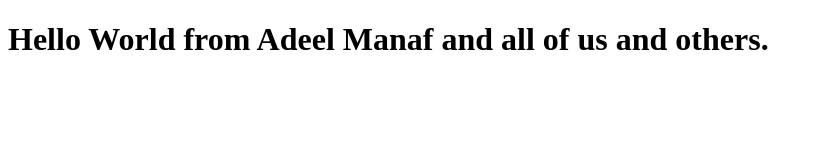
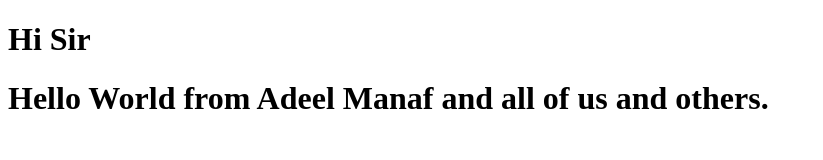
Before and after one commit to adeelmanaf43/bootcamp-1, a plain HTML site: page index.html in a window 1280 px wide. Shown: the whole page, without its empty margins (0-823 px from the left). Drawn offline with Linux system fonts and the light colour scheme.

Commit message:
Update index.html

```diff
--- a/index.html
+++ b/index.html
@@ -6,6 +6,7 @@
     <title>Document</title>
 </head>
 <body>
+    <h1>Hi Sir</h1>
     <h1>Hello World from Adeel Manaf and all of us and others.</h1>
 </body>
 </html>
```
